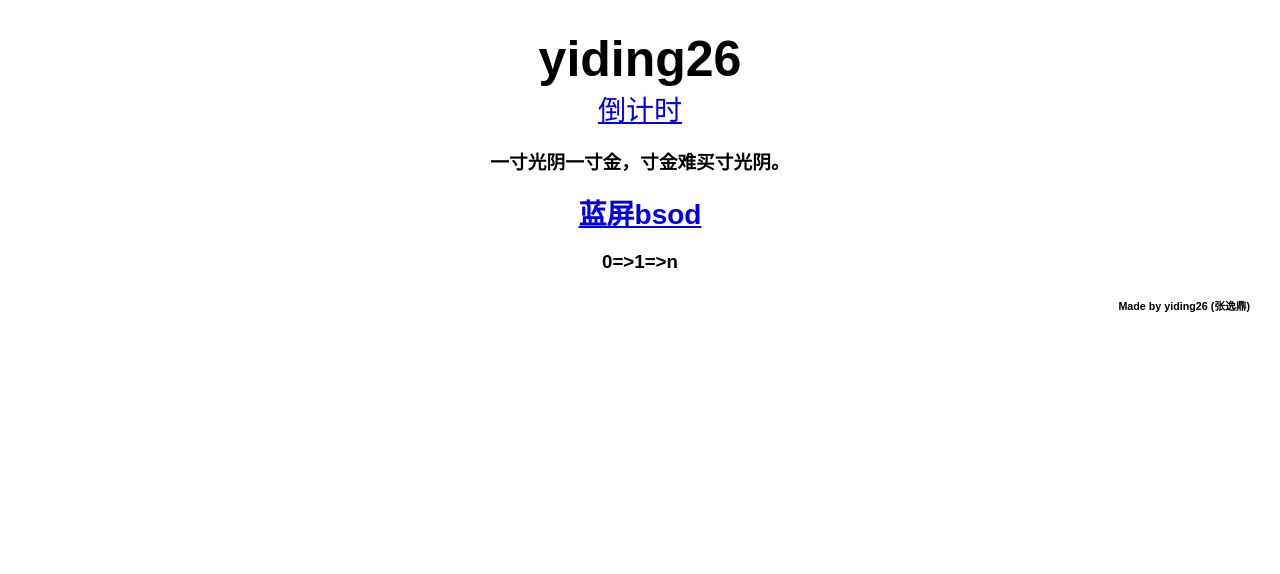
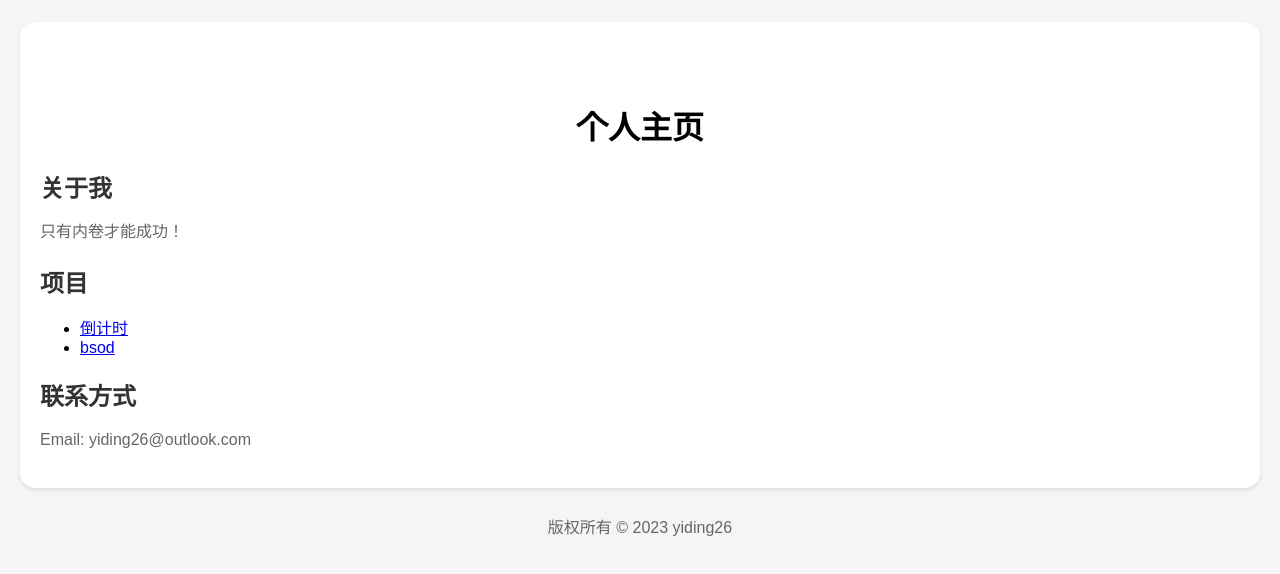
Before and after one commit to yiding26/yiding26.github.io, a plain HTML site: page index.html in a window 1280 px wide. Drawn offline with Linux system fonts and the light colour scheme.

Commit message:
second commit

```diff
--- a/index.html
+++ b/index.html
@@ -1,42 +1,37 @@
 <!DOCTYPE html>
-<html>
+<html lang="en">
 <head>
-    <title>yiding26</title>
-    <style>
-        body {
-            font-family: Arial, sans-serif;
-            margin: 0;
-            padding: 0;
-        }
-
-        h1 {
-            margin: 0;
-            font-size: 50px;
-        }
-
-        a {
-            margin: 0;
-            font-size: 28px;
-        }
-
-        main {
-            padding: 30px;
-            text-align: center;
-        }
-
-        #author {
-                text-align: right;
-        }
-    </style>
+    <meta charset="UTF-8">
+    <title>yiding - home</title>
+    <script src="year.js"></script>
 </head>
 <body>
-    <main>
-        <h1>yiding26</h1>
-        <a href="https://yiding26.github.io/daojishi.html">倒计时</a>
-        <h3>一寸光阴一寸金，寸金难买寸光阴。<h3>
-        <a href="https://github.com/yiding26/bsod">蓝屏bsod</a>
-        <h3>0=>1=>n<h3>
-        <h6 id="author">Made by yiding26 (张逸鼎)</h6>
-    </main>
+    <link rel="stylesheet" href="styles.css">
+    <div class="container">
+        <h1>个人主页</h1>
+
+        <section>
+            <h2>关于我</h2>
+            <p>只有内卷才能成功！</p>
+        </section>
+
+        <section>
+            <h2>项目</h2>
+            <ul>
+                <li><a href="https://yiding26.github.io/daojishi.html">倒计时</a></li>
+                <li><a href="https://github.com/yiding26/bsod">bsod</a></li>
+            </ul>
+        </section>
+
+        <section>
+            <h2>联系方式</h2>
+            <p>Email: yiding26@outlook.com</p>
+        </section>
+    </div>
+
+    <footer>
+       <span id="year">
+         <p id="copyright"></p>
+    </footer>
 </body>
 </html>
--- /dev/null
+++ b/styles.css
@@ -0,0 +1,35 @@
+body {
+    font-family: Arial, sans-serif;
+    margin: 0;
+    padding: 20px;
+    background-color: #f5f5f5;
+}
+
+.container {
+    margin: 2px auto;
+    padding: 20px;
+    background-color: #fff;
+    border-radius: 15px;
+    box-shadow: 0 2px 4px rgba(0, 0, 0, 0.1);
+}
+
+h1 {
+    text-align: center;
+    margin-top: 60px;
+}
+
+h2 {
+    font-size: 24px;
+    color: #333;
+    margin-bottom: 10px;
+}
+
+p {
+    line-height: 1.5;
+    color: #666;
+}
+
+footer {
+    text-align: center;
+    padding: 10px;
+}
--- /dev/null
+++ b/year.js
@@ -0,0 +1,10 @@
+function updateCopyrightYear() {
+            var currentYear = new Date().getFullYear();
+            var copyrightElement = document.getElementById("copyright");
+            copyrightElement.textContent = "版权所有 © " + currentYear + " yiding26";
+        }
+
+// 在页面加载完成后调用函数更新版权年份
+document.addEventListener("DOMContentLoaded", function() {
+    updateCopyrightYear();
+});
```
Also changed, not shown: 404.html (+17 -31 lines), daojishi.html (+18 -15 lines).
